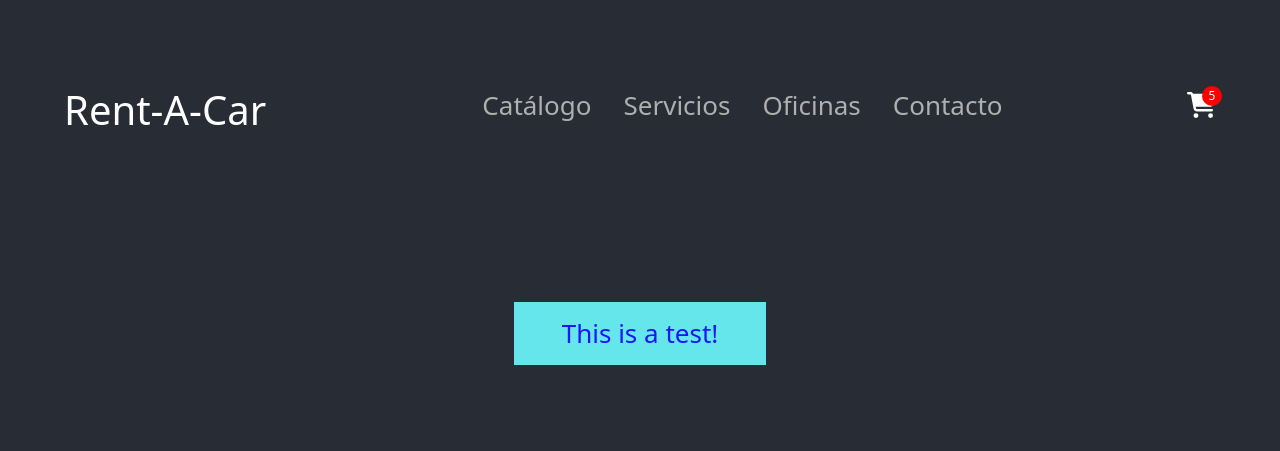
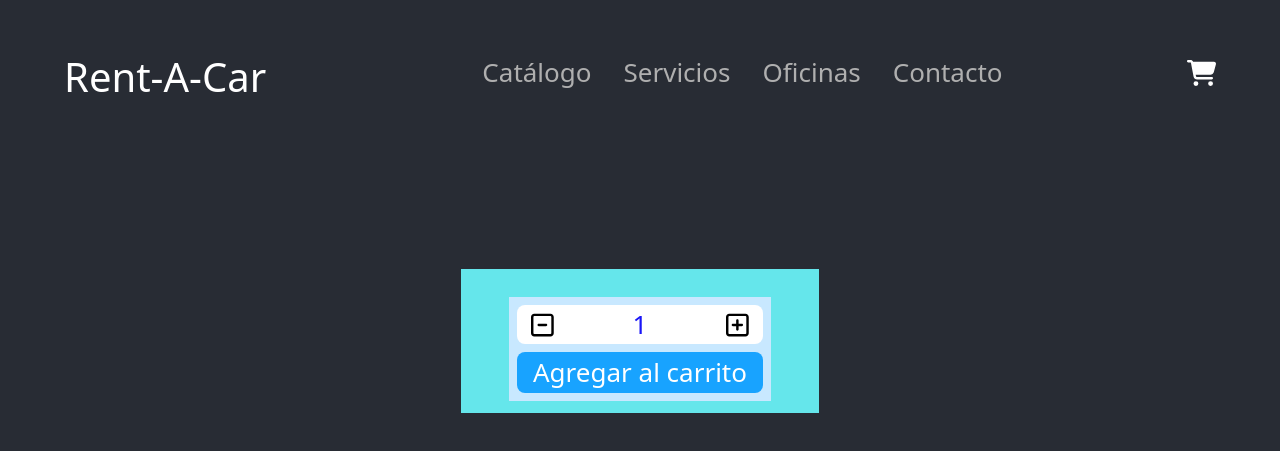
Before and after one commit to CaTeran95/BuyACar-TERAN, a React (Create React App) app: page / in a window 1280 px wide. Shown: the part 167-618 px from the top of the page. Built offline with nearby package versions, Linux system fonts and the light colour scheme.

Commit message:
Counter with button

```diff
--- a/src/App.js
+++ b/src/App.js
@@ -1,21 +1,39 @@
+// Importing State hook to update function based components:
+import { useState } from "react";
 // Importing my own NavBar component:
-import NavBar from './components/NavBar/NavBar';
-
-import {CartWidget} from './components/CartWidget/CartWidget';
-import { ItemListContainer } from './components/ItemListContainer/ItemListContainer';
+import NavBar from "./components/NavBar/NavBar";
+// Importing Item container for body components:
+import { ItemListContainer } from "./components/ItemListContainer/ItemListContainer";
+// Importing Item counter to place orders in the shopping cart:
+import { ItemCount } from "./components/ItemCount/ItemCount";
 
 // Importing Bootstrap CSS styles:
-import 'bootstrap/dist/css/bootstrap.min.css';
+import "bootstrap/dist/css/bootstrap.min.css";
 
 // import logo from './logo.svg';
-import './App.css';
+import "./App.css";
 
 function App() {
+  // PRODUCTS: State variable for number of items added to the cart.
+  const [products, setProducts] = useState(0);
+
+  // Method to update number of items in the shopping cart given the counter request:
+	const addToCart = (number) => {
+		setProducts(number + products);
+	};
+
 	return (
 		<div className="App">
 			<header className="App-header">
-        <NavBar/>
-        <ItemListContainer message="This is a test!"/>
+				<NavBar
+					pop={products}
+					clearPop={() => {
+						setProducts(0);
+					}}
+				/>
+        <ItemListContainer>
+					<ItemCount stock={15} initial={1} onAdd={addToCart} />
+				</ItemListContainer>
 			</header>
 		</div>
 	);
--- a/src/components/CartWidget/CartWidget.js
+++ b/src/components/CartWidget/CartWidget.js
@@ -1,22 +1,19 @@
+// Importing FontAwesome main component to generate icons:
 import { FontAwesomeIcon } from "@fortawesome/react-fontawesome";
+// Importing icons individually:
 import { faCartShopping } from "@fortawesome/free-solid-svg-icons";
-
+// Importing component CSS:
 import "./CartWidget.css";
 
-export const CartWidget = ({ pop }) => {
-    if (pop) {
-        return (
-            <div className="notificationBalloon">
-                <FontAwesomeIcon icon={faCartShopping}/>
-                <p className="popNumber">{pop}</p>
-            </div>
-        );
-    } else {
-        return (
-            <div className="notificationBalloon">
-                <FontAwesomeIcon icon={faCartShopping}/>
-            </div>
-        );
-    }
-
+// This component gets:
+// POP: Number or message displayed in the red badge. (No badge if is empty)
+// CLEARPOP: Function to manage the cleaning event. If the cart is pressed, product variable in the main App is erased.
+export const CartWidget = ({pop, clearPop}) => {
+    return (
+        <div className="notificationBalloon" onClick={clearPop}>
+            <FontAwesomeIcon icon={faCartShopping}/>
+            {/* Conditional display, only shows badge when pop is greater than 0 */}
+            { pop ? <p className="popNumber">{pop}</p> : null}
+        </div>
+    );
 };
--- /dev/null
+++ b/src/components/ItemCount/ItemCount.css
@@ -0,0 +1,35 @@
+.itemCounter {
+    background-color: #c8e8ff;
+    display: flex;
+    flex-direction: column;
+}
+
+.itemCounter .counterControl {
+    padding: 0 0.5rem;
+    margin: 0.5rem;
+    background-color: #fff;
+    border-radius: 0.5rem;
+    display: flex;
+    justify-content: space-between;
+}
+
+.itemCounter .counterControl button {
+    background-color: #fff;
+    line-height: 1rem;
+    border: none;
+}
+
+.itemCounter .counterControl p {
+    margin: 0;
+}
+
+.itemCounter .addButton {
+    margin: 0 0.5rem 0.5rem 0.5rem;
+    padding: 0.25rem 1rem;
+    border: none;
+    background-color: #18a3ff;
+    color: #ffffff;
+    font-weight: 500;
+    line-height: 1.25;
+    border-radius: 0.5rem;
+}
--- /dev/null
+++ b/src/components/ItemCount/ItemCount.js
@@ -0,0 +1,61 @@
+// Importing state hooks for the counting variable on this component:
+import { useState } from "react";
+// Importing FontAwesome main component to generate icons:
+import { FontAwesomeIcon } from "@fortawesome/react-fontawesome";
+// Importing icons individually:
+import {
+	faSquarePlus,
+	faSquareMinus,
+} from "@fortawesome/free-regular-svg-icons";
+// Importing component CSS:
+import "./ItemCount.css";
+
+// This component gets:
+// STOCK: Amount of products available for selling.
+// INITIAL: Starting value for the counter.
+// ONADD: Function that is triggered when the user makes a request for 'Adding products to the cart'
+export const ItemCount = ({ stock, initial, onAdd }) => {
+	// Hook for counter state variable:
+	const [number, setNumber] = useState(initial);
+
+	// Method to update counter value when user adds one:
+	const countUp = () => {
+		if (number < stock) {
+			setNumber(number + 1);
+		}
+	};
+
+	// Method to update counter value when user substract one:
+	const countDown = () => {
+		if (number > 0) {
+			setNumber(number - 1);
+		}
+	};
+
+	return (
+		<div className="itemCounter">
+			<div className="counterControl">
+				{/* Minus button */}
+				<button onClick={countDown}>
+					<FontAwesomeIcon
+						className="button"
+						icon={faSquareMinus}
+					/>
+				</button>
+				{/* Counter display */}
+				<p>{number}</p>
+				{/* Plus button */}
+				<button onClick={countUp}>
+					<FontAwesomeIcon
+						className="button"
+						icon={faSquarePlus}
+					/>
+				</button>
+			</div>
+			{/* Button that allows making a request to the main App page */}
+			<button className="addButton" onClick={() => onAdd(number)}>
+				Agregar al carrito
+			</button>
+		</div>
+	);
+};
--- a/src/components/ItemListContainer/ItemListContainer.css
+++ b/src/components/ItemListContainer/ItemListContainer.css
@@ -1,4 +1,4 @@
-.message {
+.itemListContainer {
     padding: 0.75rem 3rem;
     background-color: #65e6eb;
     color: #1a16f7;
--- a/src/components/ItemListContainer/ItemListContainer.js
+++ b/src/components/ItemListContainer/ItemListContainer.js
@@ -1,7 +1,10 @@
-import './ItemListContainer.css'
+import "./ItemListContainer.css";
 
-export const ItemListContainer = ({message}) => {
-    return (
-        <p className="message">{message}</p>
-    )
-}
+export const ItemListContainer = ({ message, children }) => {
+	return (
+		<div className="itemListContainer">
+			<p className="message">{message}</p>
+			{children}
+		</div>
+	);
+};
--- a/src/components/NavBar/NavBar.js
+++ b/src/components/NavBar/NavBar.js
@@ -1,7 +1,12 @@
+// Importing CartWidget to include it on the NavBar:
 import { CartWidget } from "../CartWidget/CartWidget";
+// Importing component CSS:
 import "./NavBar.css";
 
-function NavBar() {
+// This component gets:
+// POP: Number or message displayed in the red badge. (No badge if is empty)
+// CLEARPOP: Function to manage the cleaning event. If the cart is pressed, product variable in the main App is erased.
+function NavBar({pop, clearPop}) {
 	return (
 		<>
             <nav>
@@ -12,7 +17,7 @@ function NavBar() {
 					<li><a href="#">Oficinas</a></li>
 					<li><a href="#">Contacto</a></li>
 				</ul>
-                <CartWidget pop={5}></CartWidget>
+                <CartWidget pop={pop} clearPop={clearPop}></CartWidget>
 			</nav>
 		</>
 	);
```
Lines whose indentation alone changed are shown as unchanged.
